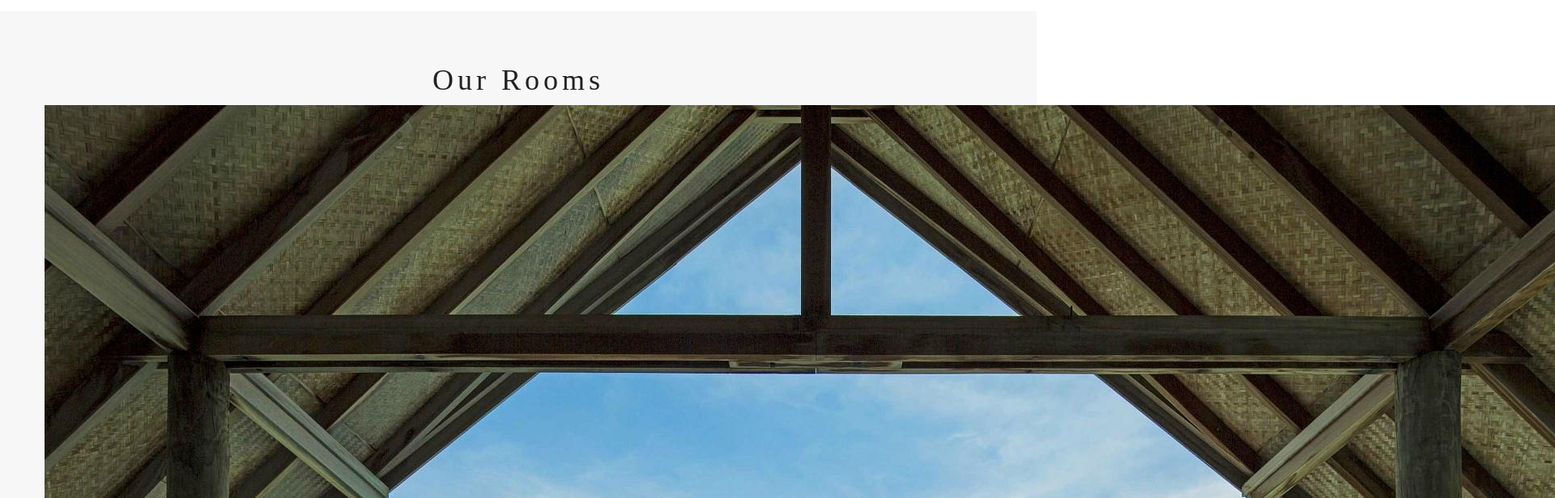
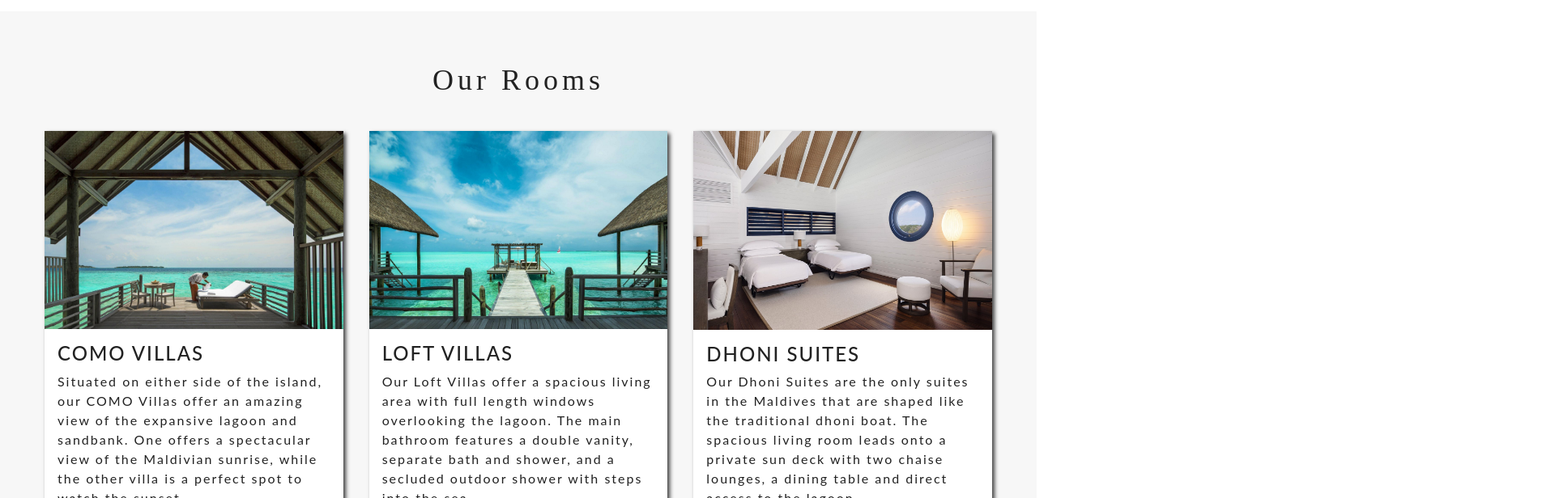
Before and after one commit to akhtarvahid/Resort, a React (Create React App) app: page / in a window 1280 px wide. Shown: the part 2240-2856 px from the top of the page at 81% size, 1920 px wide, since content can reach past the window. Built offline with nearby package versions, Linux system fonts and the light colour scheme.

Commit message:
Room styling

```diff
--- a/src/components/Rooms/Room/Room.js
+++ b/src/components/Rooms/Room/Room.js
@@ -27,4 +27,5 @@ Room.propTypes = {
     price: PropTypes.number.isRequired,
   }),
 };
+
 export default Room;
--- a/src/components/Rooms/Room/Room.styled.js
+++ b/src/components/Rooms/Room/Room.styled.js
@@ -7,9 +7,9 @@ import {
   setShadow,
 } from "../../../styles";
 import styled from "styled-components";
-import Rooms from "../Rooms";
+import Room from "./Room";
 
-export default styled(Rooms)`
+export default styled(Room)`
   background: ${setColor.mainWhite};
   margin: ${setRem(32)} 0;
   .img-container {
--- a/src/components/Rooms/Rooms.js
+++ b/src/components/Rooms/Rooms.js
@@ -1,5 +1,5 @@
 import React, { useState } from "react";
-import Room from "./Room/Room";
+import Room from "./Room/Room.styled";
 import Section from "../common/Section";
 import Title from "../common/Title";
 import { roomsData } from "../../utils/rooms-data";
```
